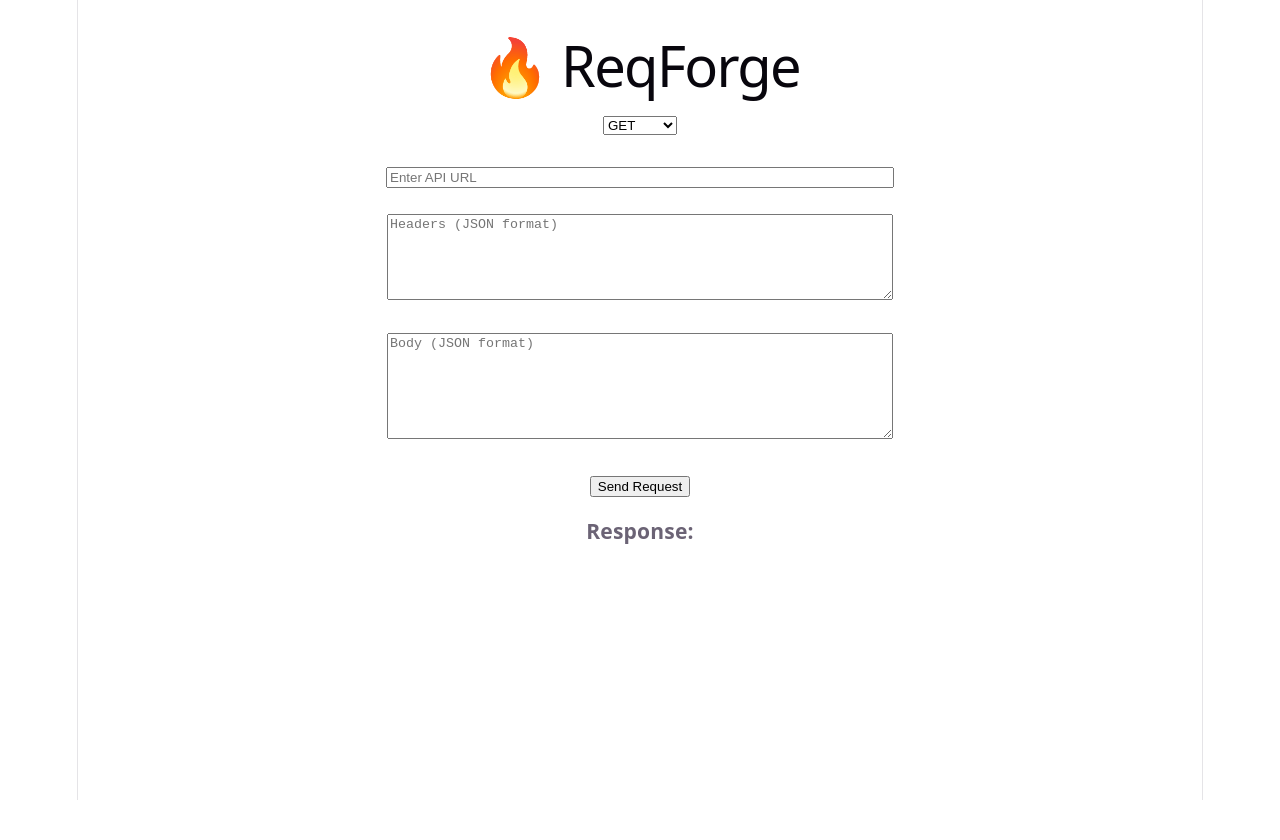
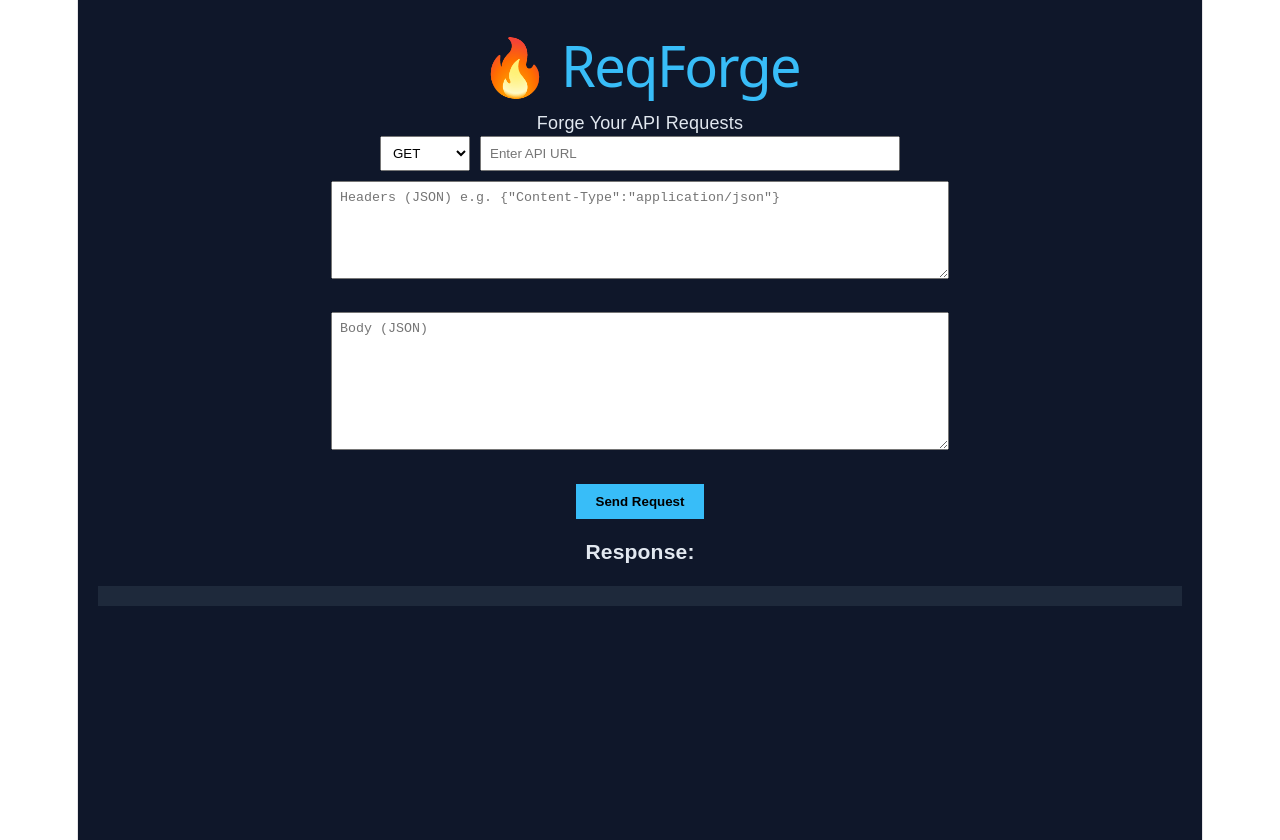
Before and after one commit to JavaByPradip/reqforge, a React (Vite) app in the folder vite-project/: page / in a window 1280 px wide. Before the commit the page ends 800 px from the top, so only its background shows below. Built offline with nearby package versions, Linux system fonts and the light colour scheme.

Commit message:
Fixed UI + response handling

```diff
--- a/vite-project/src/App.jsx
+++ b/vite-project/src/App.jsx
@@ -17,56 +17,95 @@ function App() {
         url,
         method,
         headers: parsedHeaders,
-        data: parsedBody
+        data: method !== "GET" ? parsedBody : undefined
       });
 
       setResponse(JSON.stringify(res.data, null, 2));
     } catch (err) {
-      setResponse(err.toString());
+      if (err.response) {
+        setResponse(JSON.stringify(err.response.data, null, 2));
+      } else {
+        setResponse(err.message);
+      }
     }
   };
 
   return (
-    <div style={{ padding: "20px" }}>
-      <h1>🔥 ReqForge</h1>
+    <div
+      style={{
+        padding: "20px",
+        backgroundColor: "#0f172a",
+        color: "#e2e8f0",
+        minHeight: "100vh",
+        fontFamily: "Arial"
+      }}
+    >
+      <h1 style={{ color: "#38bdf8" }}>🔥 ReqForge</h1>
+      <p>Forge Your API Requests</p>
 
-      <select onChange={(e) => setMethod(e.target.value)}>
+      <div style={{ marginBottom: "10px" }}>
+        <select
+          value={method}
+          onChange={(e) => setMethod(e.target.value)}
+          style={{ padding: "8px", marginRight: "10px" }}
+        >
           <option>GET</option>
           <option>POST</option>
           <option>PUT</option>
           <option>DELETE</option>
         </select>
 
-      <br /><br />
-
         <input
-        style={{ width: "500px" }}
+          style={{ width: "400px", padding: "8px" }}
           placeholder="Enter API URL"
+          value={url}
           onChange={(e) => setUrl(e.target.value)}
         />
-
-      <br /><br />
+      </div>
 
       <textarea
-        style={{ width: "500px", height: "80px" }}
-        placeholder='Headers (JSON format)'
+        style={{ width: "600px", height: "80px", padding: "8px" }}
+        placeholder='Headers (JSON) e.g. {"Content-Type":"application/json"}'
+        value={headers}
         onChange={(e) => setHeaders(e.target.value)}
       />
 
       <br /><br />
 
       <textarea
-        style={{ width: "500px", height: "100px" }}
-        placeholder='Body (JSON format)'
+        style={{ width: "600px", height: "120px", padding: "8px" }}
+        placeholder='Body (JSON)'
+        value={body}
         onChange={(e) => setBody(e.target.value)}
       />
 
       <br /><br />
 
-      <button onClick={sendRequest}>Send Request</button>
+      <button
+        onClick={sendRequest}
+        style={{
+          padding: "10px 20px",
+          backgroundColor: "#38bdf8",
+          border: "none",
+          cursor: "pointer",
+          fontWeight: "bold"
+        }}
+      >
+        Send Request
+      </button>
 
-      <h3>Response:</h3>
-      <pre>{response}</pre>
+      <h3 style={{ marginTop: "20px" }}>Response:</h3>
+
+      <pre
+        style={{
+          backgroundColor: "#1e293b",
+          padding: "10px",
+          overflowX: "auto",
+          maxHeight: "400px"
+        }}
+      >
+        {response}
+      </pre>
     </div>
   );
 }
```
Lines whose indentation alone changed are shown as unchanged.
